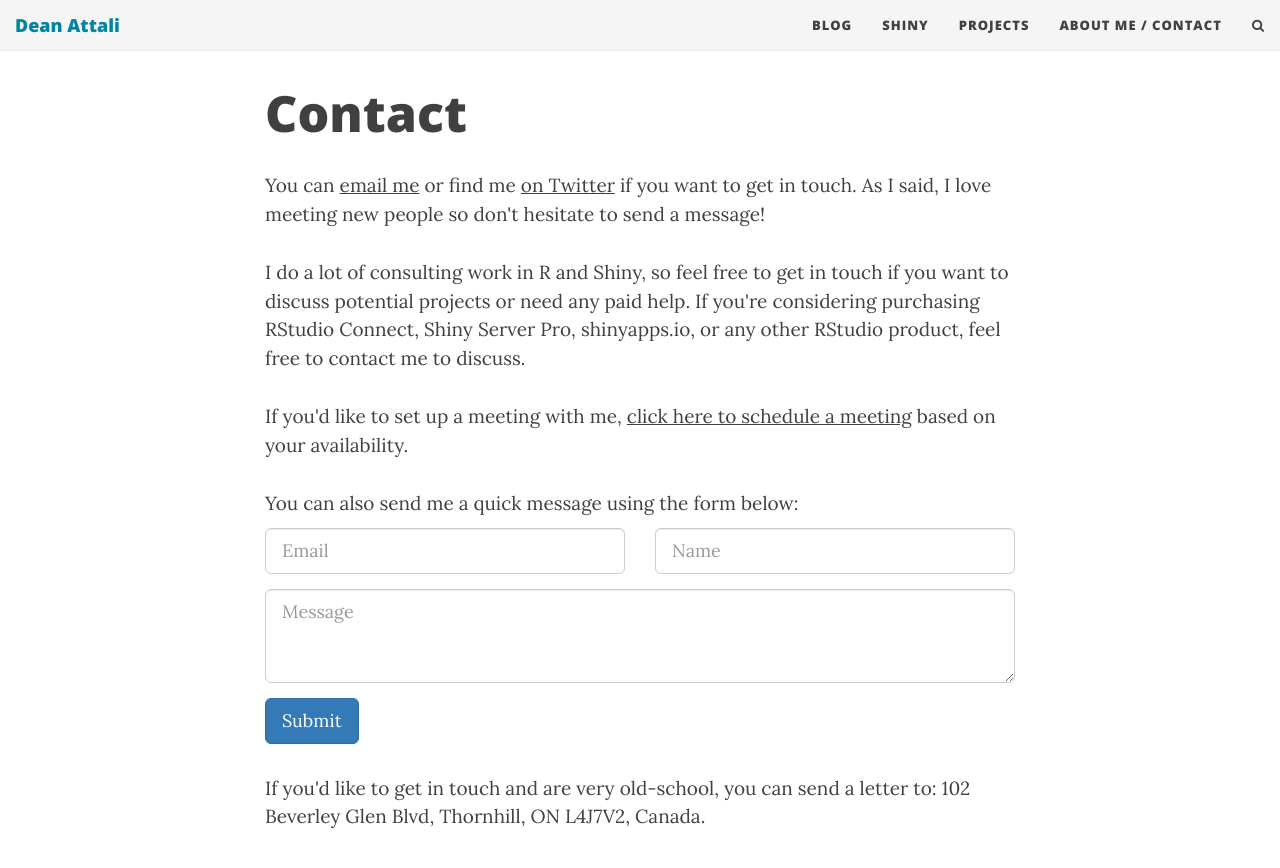
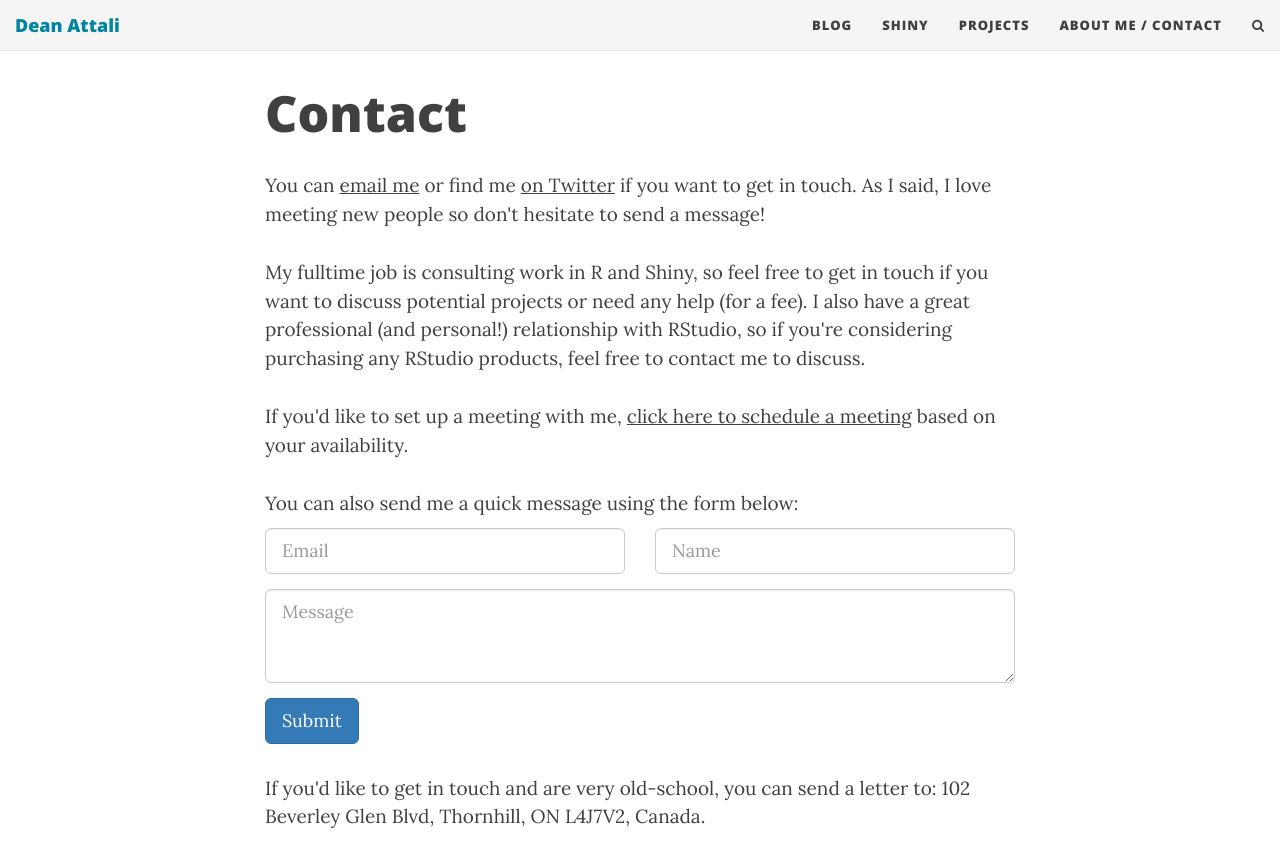
Before and after one commit to daattali/daattali.github.io, a Jekyll site: the page built from aboutme.html, in a window 1280 px wide and 900 px high, scrolled down 1084 px. Shown: the top 868 px of the window. Built offline with Jekyll 4.4.1, drawn with Linux system fonts in a browser that asks for light colours; nearby versions of some CDN libraries.

Commit message:
Update aboutme.html

```diff
--- a/aboutme.html
+++ b/aboutme.html
@@ -62,7 +62,7 @@
 
 
 <p>You can <a href="mailto:dean@attalitech.com?subject=Hello from deanattali.com">email me</a> or find me <a href="https://twitter.com/daattali">on Twitter</a> if you want to get in touch. As I said, I love meeting new people so don't hesitate to send a message!</p>
-<p>I do a lot of consulting work in R and Shiny, so feel free to get in touch if you want to discuss potential projects or need any paid help. If you're considering purchasing RStudio Connect, Shiny Server Pro, shinyapps.io, or any other RStudio product, feel free to contact me to discuss.</p>
+<p>My fulltime job is consulting work in R and Shiny, so feel free to get in touch if you want to discuss potential projects or need any help (for a fee). I also have a great professional (and personal!) relationship with RStudio, so if you're considering purchasing any RStudio products, feel free to contact me to discuss.</p>
 <p>If you'd like to set up a meeting with me, <a href="https://calendly.com/attalitech/meeting">click here to schedule a meeting</a> based on your availability.</p>
 
 <form action="https://formspree.io/dean@attalitech.com" method="POST" class="form" id="contact-form">
```
